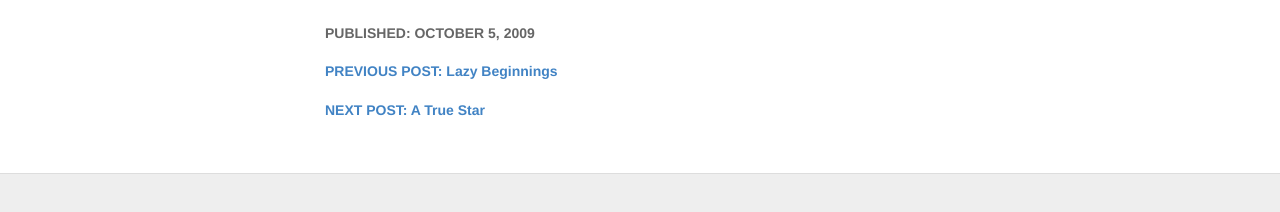
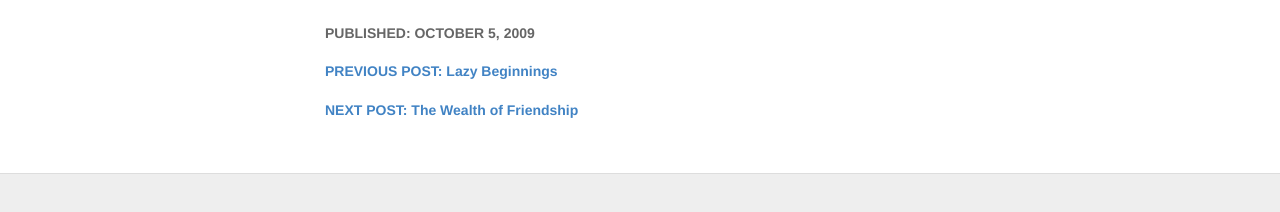
Before and after one commit to onewithnow/onewithnow.github.io, a Jekyll site: the page built from _posts/2009-10-05-true-star.md, in a window 1280 px wide. Shown: the part 2055-2267 px from the top of the page. Built offline with Jekyll 4.4.1, drawn with Linux system fonts in a browser that asks for light colours; Markdown is read by kramdown in place of the engine named in the settings.

Commit message:
Post edits

```diff
--- a/_posts/2009-10-07-friendship.md
+++ b/_posts/2009-10-07-friendship.md
@@ -1,6 +1,6 @@
 ---
 layout: post
-title: A True Star
+title: The Wealth of Friendship
 author: Manal Ghosain
 categories: [Inspiration]
 ---
```
Also changed, not shown: _posts/2009-10-09-unfinished-business.md (+2 -2 lines).
